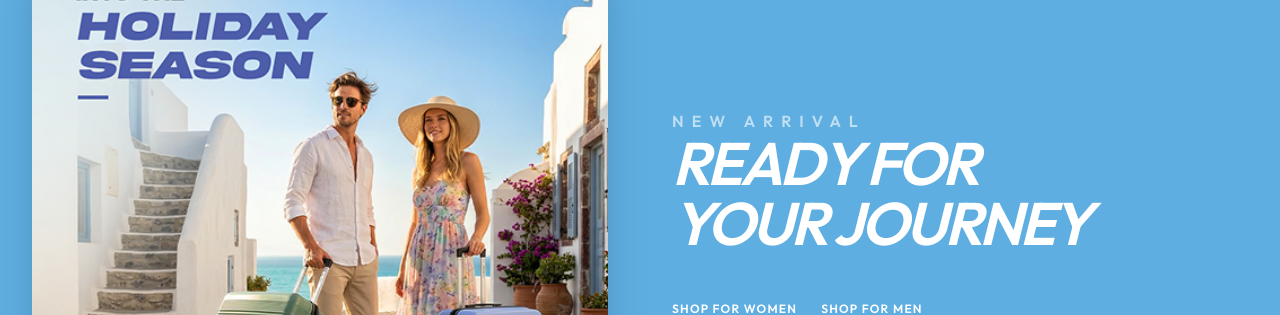
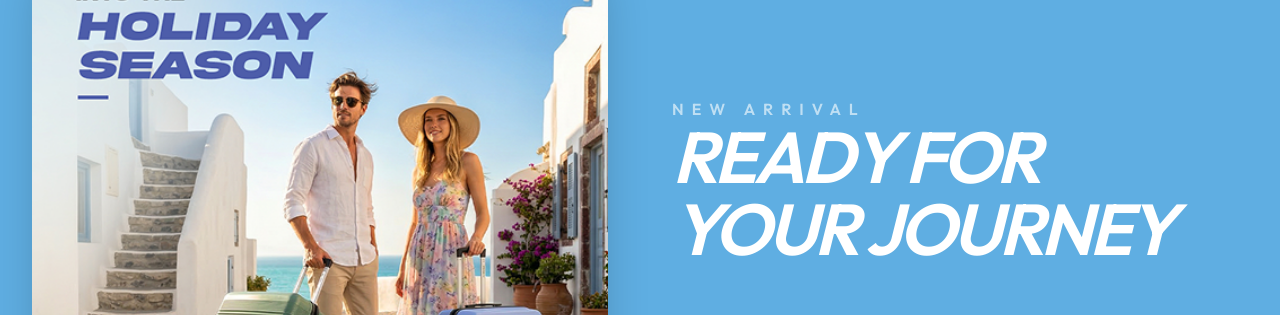
Before and after one commit to himanshuth87/PriorityEcommerce, a React (Vite) app: page / in a window 1280 px wide. Shown: the part 1640-1955 px from the top of the page. Built offline with nearby package versions, Linux system fonts and the light colour scheme; no server answers.

Commit message:
Update Home.tsx

```diff
--- a/src/pages/Home.tsx
+++ b/src/pages/Home.tsx
@@ -64,7 +64,7 @@ export const Home = () => {
   return (
     <main className="font-outfit">
       {/* Hero Section */}
-      <section className="relative w-full aspect-[50/10] md:aspect-[16/9] bg-[var(--color-bg-main)] overflow-hidden">
+      <section className="relative w-full aspect-[4/5] md:aspect-[16/9] bg-[var(--color-bg-main)] overflow-hidden">
         <AnimatePresence mode="wait">
           <motion.div
             key={currentHero}
@@ -136,7 +136,7 @@ export const Home = () => {
             </div>
             <div className="md:w-1/2 space-y-6">
               <span className="text-[16px] font-semibold uppercase tracking-[0.5em] text-white/60">New Arrival</span>
-              <h2 className="text-6xl md:text-6xl font-semibold leading-none uppercase tracking-tighter italic">Ready for<br />Your Journey</h2>
+              <h2 className="text-4xl md:text-7xl font-semibold leading-none uppercase tracking-tighter italic">Ready for<br />Your Journey</h2>
               <div className="flex gap-6 pt-6">
                 <Link to="/women" className="text-xs font-semibold uppercase tracking-widest border-b-2 border-white pb-1 hover:opacity-70 transition-all">Shop For Women</Link>
                 <Link to="/men" className="text-xs font-semibold uppercase tracking-widest border-b-2 border-white pb-1 hover:opacity-70 transition-all">Shop For Men</Link>
```
